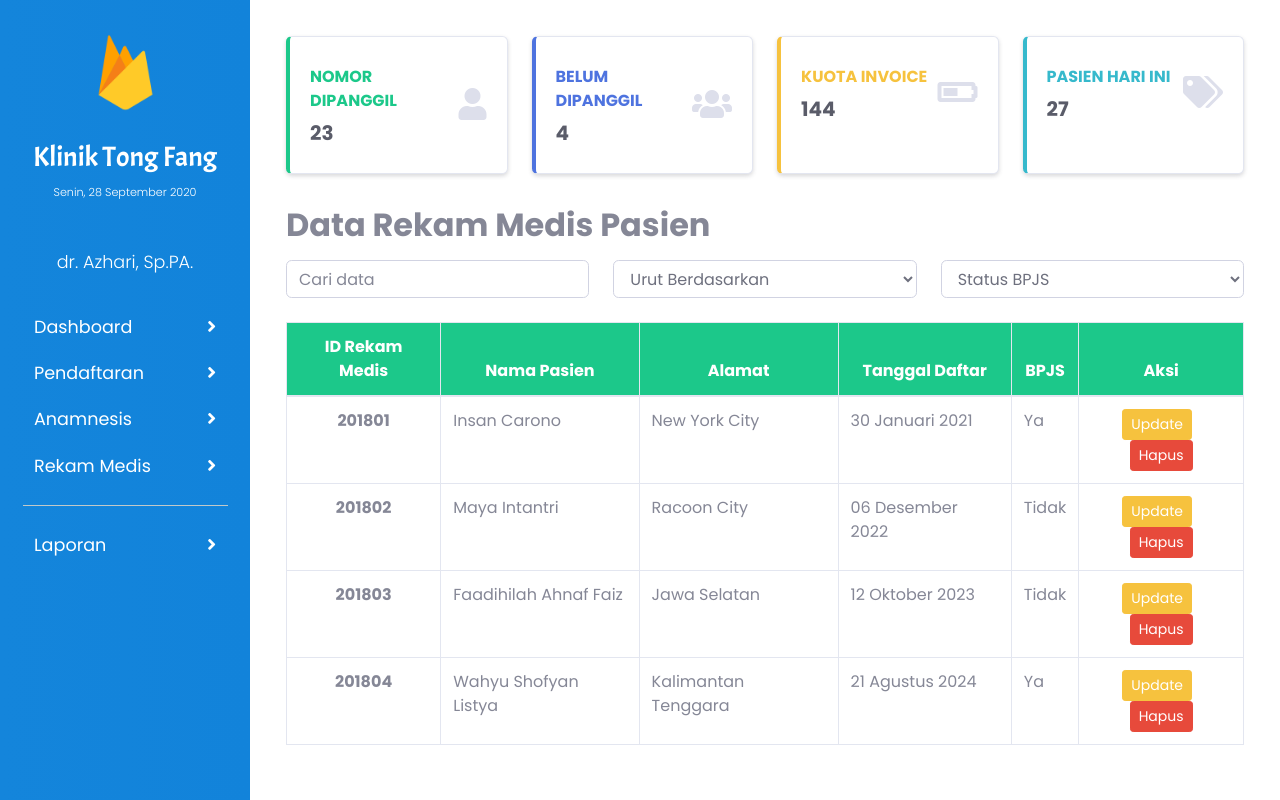
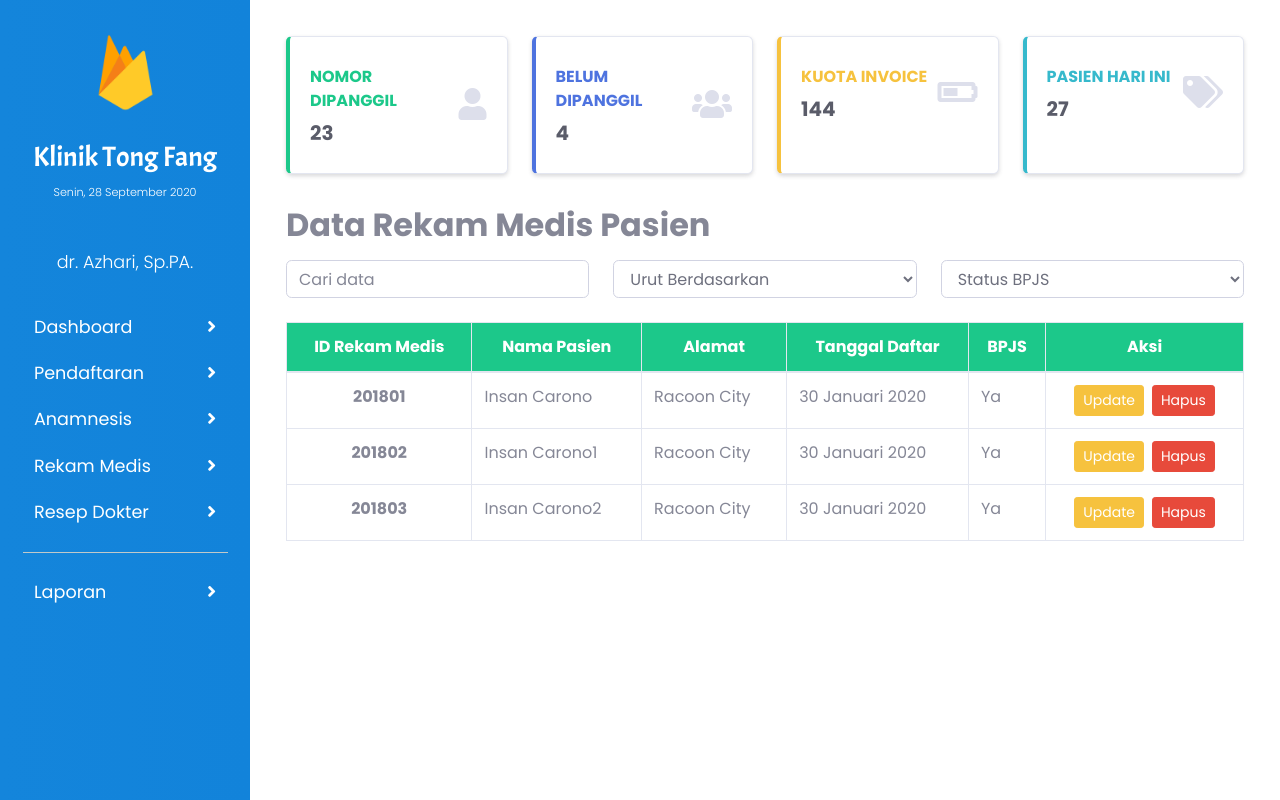
Before and after one commit to fadhfaiz/admin-rekmed-memofy, a Vue app: page /rekmed in a window 1280 px wide. Built offline with nearby package versions, Linux system fonts and the light colour scheme.

Commit message:
ubah isi tabel

```diff
--- a/src/components/SidebarNav.vue
+++ b/src/components/SidebarNav.vue
@@ -21,6 +21,9 @@
         </li>
         <li class="container">
           <router-link to="/rekmed">Rekam Medis <i style="float: right;" class="fas fa-angle-right mt-1"></i></router-link>
+        </li>
+        <li class="container">
+          <router-link to="/resep-dokter">Resep Dokter <i style="float: right;" class="fas fa-angle-right mt-1"></i></router-link>
         </li>
         <hr width="82%" style="background: #D7E0E0;">
         <li class="container">
--- a/src/router/index.js
+++ b/src/router/index.js
@@ -46,6 +46,14 @@ const routes = [
     component: () => import(/* webpackChunkName: "pendaftaran" */ '../views/Anamnesis.vue')
   },
   {
+    path: '/resep-dokter',
+    name: 'Resep-dokter',
+    // route level code-splitting
+    // this generates a separate chunk (about.[hash].js) for this route
+    // which is lazy-loaded when the route is visited.
+    component: () => import(/* webpackChunkName: "pendaftaran" */ '../views/Resep-dokter.vue')
+  },
+  {
     path: '/laporan',
     name: 'Laporan',
     // route level code-splitting
--- a/src/store/index.js
+++ b/src/store/index.js
@@ -5,6 +5,7 @@ Vue.use(Vuex)
 
 export default new Vuex.Store({
   state: {
+
   },
   mutations: {
   },
--- a/src/views/Anamnesis.vue
+++ b/src/views/Anamnesis.vue
@@ -14,41 +14,41 @@
         <div class="form-row">
           <div class="form-group col-md-6">
             <label for="inputEmail4">Keluhan</label>
-            <input type="text" class="form-control" id="nama_pasien">
+            <input type="text" class="form-control" v-model="anamnesis.keluhan">
           </div>
           <div class="form-group col-md-6">
             <label for="inputPassword4">Riwayat Penyakit</label>
-            <input type="text" class="form-control" id="id_pasien">
+            <input type="text" class="form-control" v-model="anamnesis.riwayat_penyakit">
           </div>
         </div>
         <div class="form-row">
           <div class="form-group col-md-6">
             <label for="inputEmail4">Nadi</label>
-            <input type="text" class="form-control" id="nama_pasien">
+            <input type="text" class="form-control" v-model="anamnesis.nadi">
           </div>
           <div class="form-group col-md-6">
             <label for="inputPassword4">Tekanan Darah</label>
-            <input type="text" class="form-control" id="id_pasien">
+            <input type="text" class="form-control" v-model="anamnesis.tekanan_darah">
           </div>
         </div>
         <div class="form-row">
           <div class="form-group col-md-6">
             <label for="inputEmail4">Suhu Tubuh</label>
-            <input type="text" class="form-control" id="nama_pasien">
+            <input type="text" class="form-control" v-model="anamnesis.suhu_tubuh">
           </div>
           <div class="form-group col-md-6">
             <label for="inputPassword4">Respirator Rate</label>
-            <input type="text" class="form-control" id="id_pasien">
+            <input type="text" class="form-control" v-model="anamnesis.respirator_rate">
           </div>
         </div>
         <div class="form-row">
           <div class="form-group col-md-6">
             <label for="inputEmail4">Berat Badan</label>
-            <input type="text" class="form-control" id="nama_pasien">
+            <input type="text" class="form-control" v-model="anamnesis.berat_badan">
           </div>
           <div class="form-group col-md-6">
             <label for="inputPassword4">Tinggi Badan</label>
-            <input type="text" class="form-control" id="id_pasien">
+            <input type="text" class="form-control" v-model="anamnesis.tinggi_badan">
           </div>
         </div>
 
@@ -96,6 +96,20 @@ export default {
   components: {
     SidebarNav,
     InfoData
+  },
+  data() {
+    return {
+      anamnesis : {
+        keluhan : '',
+        riwayat_penyakit : '',
+        nadi : '',
+        tekanan_darah : '',
+        suhu_tubuh : '',
+        respirator_rate : '',
+        berat_badan : '',
+        tinggi_badan : '',
+      }
+    }
   }
 }
 
--- a/src/views/Dashboard.vue
+++ b/src/views/Dashboard.vue
@@ -37,37 +37,10 @@
             </tr>
           </thead>
           <tbody>
-            <tr>
-              <th scope="row" class="text-center">24</th>
-              <td>Insan Carono</td>
-              <td class="text-center">201801</td>
-              <td class="text-center">
-                <button class="btn btn-info btn-sm mr-2" type="button" data-toggle="modal" data-target="#proses_antrian">Proses</button>
-                <button class="btn btn-danger btn-sm" type="button" data-toggle="modal" data-target="#hapus_antrian">Hapus</button>
-              </td>
-            </tr>
-            <tr>
-              <th scope="row" class="text-center">25</th>
-              <td>Maya Intantri</td>
-              <td class="text-center">201802</td>
-              <td class="text-center">
-                <button class="btn btn-info btn-sm mr-2" type="button" data-toggle="modal" data-target="#proses_antrian">Proses</button>
-                <button class="btn btn-danger btn-sm" type="button" data-toggle="modal" data-target="#hapus_antrian">Hapus</button>
-              </td>
-            </tr>
-            <tr>
-              <th scope="row" class="text-center">26</th>
-              <td>Faadihilah Ahnaf Faiz</td>
-              <td class="text-center">201803</td>
-              <td class="text-center">
-                <button class="btn btn-info btn-sm mr-2" type="button" data-toggle="modal" data-target="#proses_antrian">Proses</button>
-                <button class="btn btn-danger btn-sm" type="button" data-toggle="modal" data-target="#hapus_antrian">Hapus</button>
-              </td>
-            </tr>
-            <tr>
-              <th scope="row" class="text-center">27</th>
-              <td>Wahyu Shofyan Listya</td>
-              <td class="text-center">201804</td>
+            <tr v-for="(row, index) in pasien" :key="index">
+              <th scope="row" class="text-center">{{ index+1 }}</th>
+              <td>{{ row.nama_pasien }}</td>
+              <td class="text-center">{{ row.Rekam_Medis }}</td>
               <td class="text-center">
                 <button class="btn btn-info btn-sm mr-2" type="button" data-toggle="modal" data-target="#proses_antrian">Proses</button>
                 <button class="btn btn-danger btn-sm" type="button" data-toggle="modal" data-target="#hapus_antrian">Hapus</button>
@@ -129,12 +102,22 @@ import SidebarNav from '@/components/SidebarNav.vue'
 import InfoData from '@/components/InfoData.vue'
 
 export default {
-  name: 'dashboard',
-  components: {
-    SidebarNav,
-    InfoData
+    name: 'dashboard',
+    components: {
+      SidebarNav,
+      InfoData
+    },
+    data() {
+      return {
+        pasien : [
+          { nama_pasien : 'Insan Carono', Rekam_Medis : 201801 },
+          { nama_pasien : 'Insan Carono2', Rekam_Medis : 201802 },
+          { nama_pasien : 'Insan Carono3', Rekam_Medis : 201803 },
+          { nama_pasien : 'Insan Carono4', Rekam_Medis : 201804 }
+        ]
+      }
+    }
   }
-}
 
 </script>
 
--- a/src/views/Pendaftaran.vue
+++ b/src/views/Pendaftaran.vue
@@ -23,17 +23,17 @@
         <div class="form-row">
           <div class="form-group col-md-6">
             <label for="inputEmail4">Nama Pasien</label>
-            <input type="text" class="form-control" id="nama_pasien">
+            <input type="text" class="form-control" v-model="pasien.nama" required>
           </div>
           <div class="form-group col-md-6">
             <label for="inputPassword4">NIK</label>
-            <input type="text" class="form-control" id="id_pasien">
+            <input type="text" class="form-control" v-model="pasien.nik" required>
           </div>
         </div>
         <div class="form-row">
           <div class="form-group col-md-6">
             <label for="inputCity">Nomor HP</label>
-            <input type="text" class="form-control" id="no_pasien">
+            <input type="text" class="form-control" v-model="pasien.no_hp" required="">
           </div>
           <div class="form-group col-md-6">
             <label for="inputState">Jenis Kelamin</label>
@@ -46,14 +46,14 @@
         <div class="form-row">
           <div class="form-group col-md-6">
             <label for="inputEmail4">Tanggal Lahir</label>
-            <input type="date" class="form-control" id="ttl_pasien">
+            <input type="date" class="form-control" v-model="pasien.tgl_lahir" required>
           </div>
           <div class="form-group col-md-6">
             <label for="inputPassword4">Alamat</label>
-            <input type="text" class="form-control" id="alamat_pasien">
+            <input type="text" class="form-control" v-model="pasien.alamat_pasien" required>
           </div>
         </div>
-          <router-link to="/anamnesis"><button type="submit" class="btn btn-success mt-2" style="float: right; width: 20%;">Daftar</button></router-link>
+          <router-link to="/anamnesis"><button type="submit" class="btn btn-success mt-2" style="float: right; width: 20%;" @click.prevent="simpan">Daftar</button></router-link>
           <button type="reset" class="btn btn-warning mr-3 mt-2" style="float: right;">Reset</button>
       </form>
     </div>
@@ -70,6 +70,20 @@ export default {
   components: {
     SidebarNav,
     InfoData
+  },
+  data() {
+    return {
+      pasien : {
+        nama_pasien : '',
+        nik : '',
+        no_hp : '',
+        tgl_lahir : '',
+        alamat_pasien : ''
+      }
+    }
+  },
+  methods : {
+
   }
 }
 
--- a/src/views/Rekmed.vue
+++ b/src/views/Rekmed.vue
@@ -50,45 +50,12 @@
             </tr>
           </thead>
           <tbody>
-            <tr>
-              <th scope="row" class="text-center">201801</th>
-              <td>Insan Carono</td>
-              <td>New York City</td>
-              <td>30 Januari 2021</td>
-              <td>Ya</td>
-              <td class="text-center">
-                <button class="btn btn-warning btn-sm mr-2">Update</button>
-                <button class="btn btn-danger btn-sm" type="button" data-toggle="modal" data-target="#hapus_pasien">Hapus</button>
-              </td>
-            </tr>
-            <tr>
-              <th scope="row" class="text-center">201802</th>
-              <td>Maya Intantri</td>
-              <td>Racoon City</td>
-              <td>06 Desember 2022</td>
-              <td>Tidak</td>
-              <td class="text-center">
-                <button class="btn btn-warning btn-sm mr-2">Update</button>
-                <button class="btn btn-danger btn-sm" type="button" data-toggle="modal" data-target="#hapus_pasien">Hapus</button>
-              </td>
-            </tr>
-            <tr>
-              <th scope="row" class="text-center">201803</th>
-              <td>Faadihilah Ahnaf Faiz</td>
-              <td>Jawa Selatan</td>
-              <td>12 Oktober 2023</td>
-              <td>Tidak</td>
-              <td class="text-center">
-                <button class="btn btn-warning btn-sm mr-2">Update</button>
-                <button class="btn btn-danger btn-sm" type="button" data-toggle="modal" data-target="#hapus_pasien">Hapus</button>
-              </td>
-            </tr>
-            <tr>
-              <th scope="row" class="text-center">201804</th>
-              <td>Wahyu Shofyan Listya</td>
-              <td>Kalimantan Tenggara</td>
-              <td>21 Agustus 2024</td>
-              <td>Ya</td>
+            <tr v-for="(row, index) in pasien" :key="index">
+              <th scope="row" class="text-center">{{ row.id }}</th>
+              <td>{{ row.nama_pasien }}</td>
+              <td>{{ row.alamat_pasien }}</td>
+              <td>{{ row.tgl_daftar }}</td>
+              <td>{{ row.bpjs }}</td>
               <td class="text-center">
                 <button class="btn btn-warning btn-sm mr-2">Update</button>
                 <button class="btn btn-danger btn-sm" type="button" data-toggle="modal" data-target="#hapus_pasien">Hapus</button>
@@ -133,6 +100,15 @@ export default {
   components: {
     SidebarNav,
     InfoData
+  },
+  data() {
+    return {
+      pasien : [
+        { id : 201801, nama_pasien : 'Insan Carono', alamat_pasien : 'Racoon City', tgl_daftar : '30 Januari 2020', bpjs : 'Ya'},
+        { id : 201802, nama_pasien : 'Insan Carono1', alamat_pasien : 'Racoon City', tgl_daftar : '30 Januari 2020', bpjs : 'Ya'},
+        { id : 201803, nama_pasien : 'Insan Carono2', alamat_pasien : 'Racoon City', tgl_daftar : '30 Januari 2020', bpjs : 'Ya'}
+      ]
+    }
   }
 }
 
--- /dev/null
+++ b/src/views/Resep-dokter.vue
@@ -0,0 +1,28 @@
+<template>
+	<div class="resep-dokter">
+	<!-- Sidebar -->
+    <SidebarNav />
+
+    <!-- Page Content -->
+    <div id="content">
+    <!-- Infodata -->
+   	<InfoData />
+
+   	<h2 class="my-3 font-weight-bold">Form Resep Dokter</h2>
+    </div>
+
+	</div>
+</template>
+<script>
+// @ is an alias to /src
+import SidebarNav from '@/components/SidebarNav.vue'
+import InfoData from '@/components/InfoData.vue'
+
+export default {
+	  name: 'resep-dokter',
+	  components: {
+	    SidebarNav,
+	    InfoData
+	  },
+  }
+</script>
```
Also changed, not shown: 1 other file (tests, documents, lock files or other folders).
